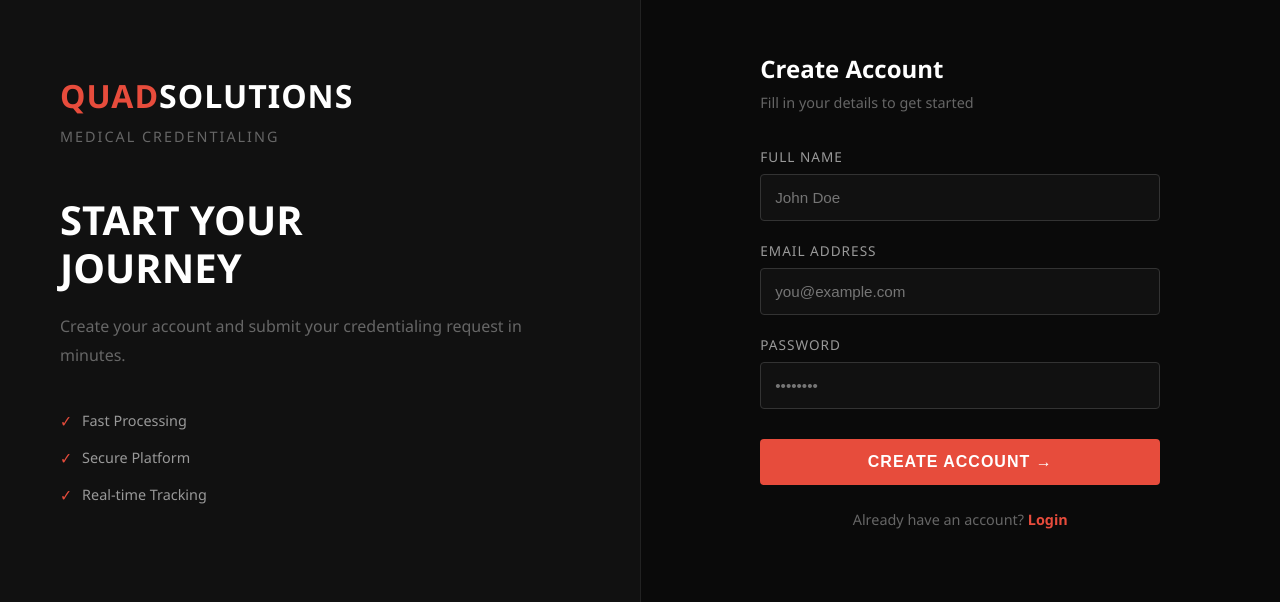
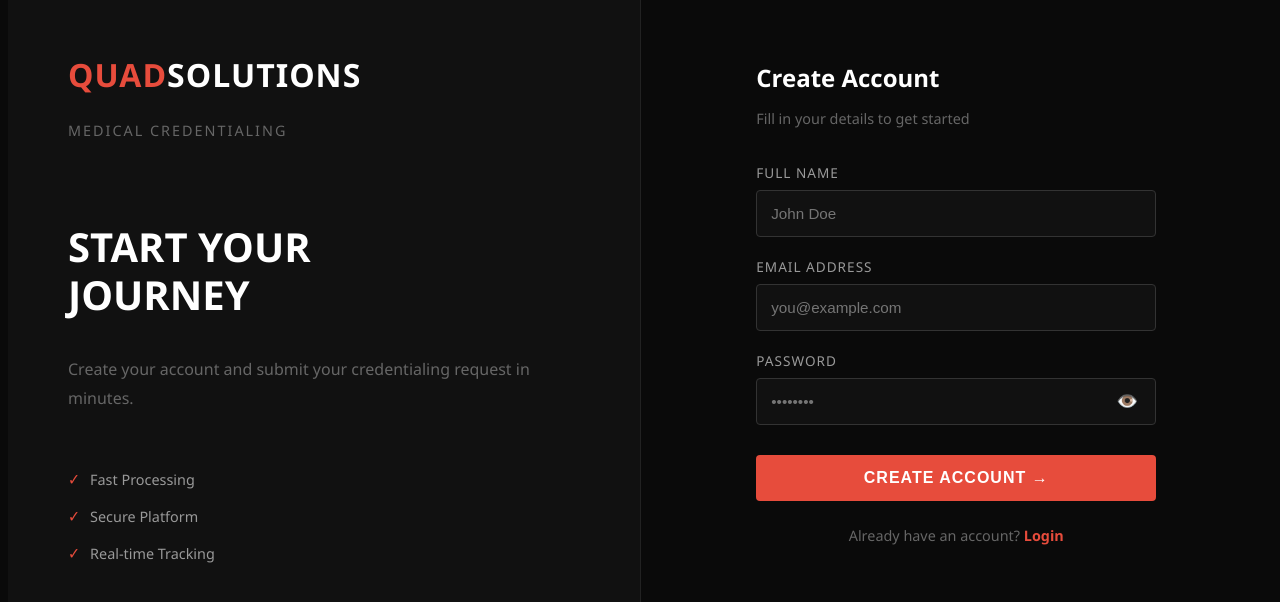
Before and after one commit to laibloser22/medical-credentialing, a React app in the folder frontend/: page /register in a window 1280 px wide. Shown: the part 110-712 px from the top of the page. Built offline with nearby package versions, Linux system fonts and the light colour scheme; the HTML template or start-up script is replaced by a standard one.

Commit message:
Added password visibility toggle

```diff
--- a/frontend/src/index.css
+++ b/frontend/src/index.css
@@ -1,4 +1,4 @@
-* {
+** {
   margin: 0;
   padding: 0;
   box-sizing: border-box;
@@ -35,3 +35,38 @@
   opacity: 0.85;
   transform: translateY(-2px);
 }
+
+/* Responsive Utilities */
+.container {
+  width: 100%;
+  max-width: 1200px;
+  margin: 0 auto;
+  padding: 0 20px;
+}
+
+@media (max-width: 768px) {
+  .hide-mobile {
+    display: none !important;
+  }
+
+  .stack-mobile {
+    flex-direction: column !important;
+  }
+
+  .full-mobile {
+    width: 100% !important;
+    min-width: unset !important;
+  }
+
+  .padding-mobile {
+    padding: 30px 20px !important;
+  }
+
+  .text-mobile {
+    font-size: 1.8rem !important;
+  }
+
+  .hero-mobile {
+    font-size: 2.5rem !important;
+  }
+}
--- a/frontend/src/pages/Login.jsx
+++ b/frontend/src/pages/Login.jsx
@@ -7,6 +7,7 @@
     const [formData, setFormData] = useState({ email: '', password: '' });
     const [error, setError] = useState('');
     const [loading, setLoading] = useState(false);
+    const [showPassword, setShowPassword] = useState(false);
     const { login } = useAuth();
     const navigate = useNavigate();
 
@@ -67,15 +68,24 @@
 
                         <div style={{ marginBottom: '30px' }}>
                             <label style={{ display: 'block', marginBottom: '8px', color: '#999', fontSize: '0.85rem', letterSpacing: '1px' }}>PASSWORD</label>
+                            <div style={{ position: 'relative' }}>
                                 <input
-                                type="password"
+                                    type={showPassword ? 'text' : 'password'}
                                     name="password"
                                     value={formData.password}
                                     onChange={handleChange}
                                     required
                                     placeholder="••••••••"
-                                style={{ width: '100%', padding: '14px', borderRadius: '4px', border: '1px solid #333', backgroundColor: '#111', color: 'white', fontSize: '0.95rem', boxSizing: 'border-box' }}
+                                    style={{ width: '100%', padding: '14px', paddingRight: '45px', borderRadius: '4px', border: '1px solid #333', backgroundColor: '#111', color: 'white', fontSize: '0.95rem', boxSizing: 'border-box' }}
                                 />
+                                <button
+                                    type="button"
+                                    onClick={() => setShowPassword(!showPassword)}
+                                    style={{ position: 'absolute', right: '12px', top: '50%', transform: 'translateY(-50%)', background: 'none', border: 'none', cursor: 'pointer', fontSize: '1.1rem' }}
+                                >
+                                    {showPassword ? '🙈' : '👁️'}
+                                </button>
+                            </div>
                         </div>
 
                         <button
--- a/frontend/src/pages/Register.jsx
+++ b/frontend/src/pages/Register.jsx
@@ -7,6 +7,7 @@
     const [formData, setFormData] = useState({ name: '', email: '', password: '', role: 'user' });
     const [error, setError] = useState('');
     const [loading, setLoading] = useState(false);
+    const [showPassword, setShowPassword] = useState(false);
     const { login } = useAuth();
     const navigate = useNavigate();
 
@@ -84,15 +85,24 @@
 
                         <div style={{ marginBottom: '30px' }}>
                             <label style={{ display: 'block', marginBottom: '8px', color: '#999', fontSize: '0.85rem', letterSpacing: '1px' }}>PASSWORD</label>
+                            <div style={{ position: 'relative' }}>
                                 <input
-                                type="password"
+                                    type={showPassword ? 'text' : 'password'}
                                     name="password"
                                     value={formData.password}
                                     onChange={handleChange}
                                     required
                                     placeholder="••••••••"
-                                style={{ width: '100%', padding: '14px', borderRadius: '4px', border: '1px solid #333', backgroundColor: '#111', color: 'white', fontSize: '0.95rem', boxSizing: 'border-box' }}
+                                    style={{ width: '100%', padding: '14px', paddingRight: '45px', borderRadius: '4px', border: '1px solid #333', backgroundColor: '#111', color: 'white', fontSize: '0.95rem', boxSizing: 'border-box' }}
                                 />
+                                <button
+                                    type="button"
+                                    onClick={() => setShowPassword(!showPassword)}
+                                    style={{ position: 'absolute', right: '12px', top: '50%', transform: 'translateY(-50%)', background: 'none', border: 'none', cursor: 'pointer', fontSize: '1.1rem' }}
+                                >
+                                    {showPassword ? '🙈' : '👁️'}
+                                </button>
+                            </div>
                         </div>
 
                         <button
```
Lines whose indentation alone changed are shown as unchanged.
